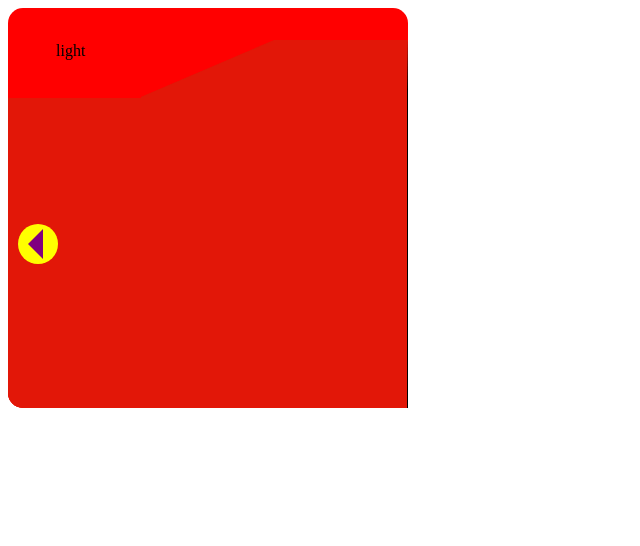
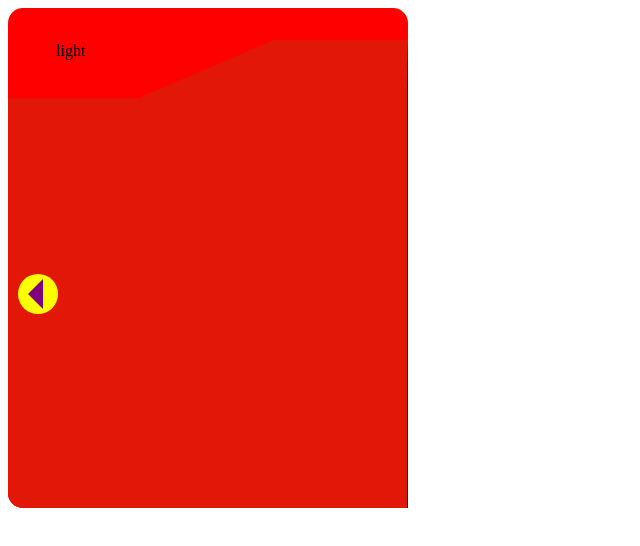
Before and after one commit to Dana94/pokedex, a Vue app: page / in a window 1280 px wide. Shown: the top 546 px of the page, without its empty margins (0-640 px from the left). Built offline with nearby package versions, Linux system fonts and the light colour scheme.

Commit message:
Add keyboard and type dropdown

```diff
--- a/src/App.vue
+++ b/src/App.vue
@@ -22,7 +22,7 @@ export default {
 
 <style lang="scss" scoped>
 .square {
-  height: 400px;
+  height: 500px;
   width: 400px;
   border-radius: 15px;
   &.red {
--- a/src/components/Door.vue
+++ b/src/components/Door.vue
@@ -47,7 +47,7 @@ export default {
   }
 
   .side1 {
-    height: 318px;
+    height: 418px;
     border-top: 50px solid transparent;
     width: 100%;
     grid-area: col1;
--- a/src/components/InnerPanel.vue
+++ b/src/components/InnerPanel.vue
@@ -10,6 +10,11 @@
 
     </div>
     <div class="side3">
+      <select id="type-select">
+        <option value="">--Please choose an input type--</option>
+        <option value="name">Name</option>
+        <option value="id">ID</option>
+      </select>
       <input v-model="entered"/>
       <Numpad @update="id = $event"/>
       <Keyboard @update="name = $event"/>
@@ -64,7 +69,7 @@ export default {
     width: 140px;
     background-color: grey;
     position: absolute;
-    top: 20px;
+    top: 4rem;
     left: 20px;
   }
 
@@ -82,7 +87,7 @@ export default {
 }
 
 .side3 {
-  height: 318px;
+  height: 418px;
   border-top: 50px solid transparent;
   width: 100%;
   grid-area: p3;
@@ -93,5 +98,12 @@ export default {
 input {
   position: absolute;
   right: 2rem;
+  top: 3rem;
+}
+
+#type-select {
+  position: absolute;
+  right: 2rem;
+  width: 10.8rem;
 }
 </style>
--- a/src/components/Keyboard.vue
+++ b/src/components/Keyboard.vue
@@ -17,7 +17,7 @@ export default {
 <style lang="scss" scoped>
 .keyboard {
     position: absolute;
-    bottom: 0;
+    bottom: 1rem;
     right: 2rem;
     display: grid;
     grid-template-columns: repeat(7, 30px);
--- a/src/components/Numpad.vue
+++ b/src/components/Numpad.vue
@@ -31,7 +31,7 @@ export default {
   grid-template-columns: 50px 50px 50px;
   grid-gap: 10px;
   position: absolute;
-  top: 3rem;
+  top: 6rem;
   right: 2rem;
   button {
     &:hover {
```
